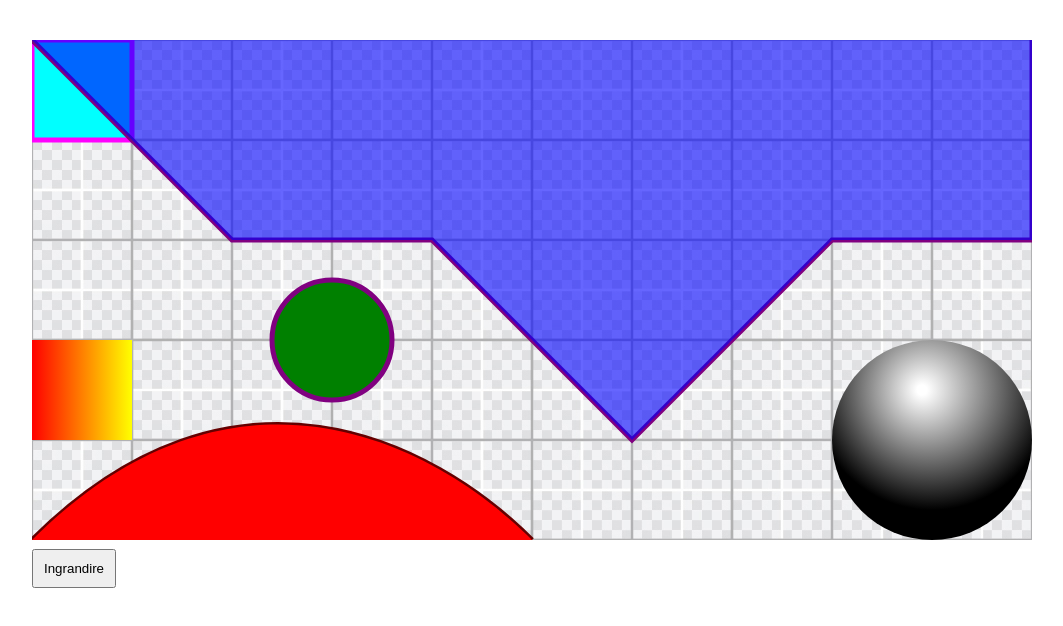
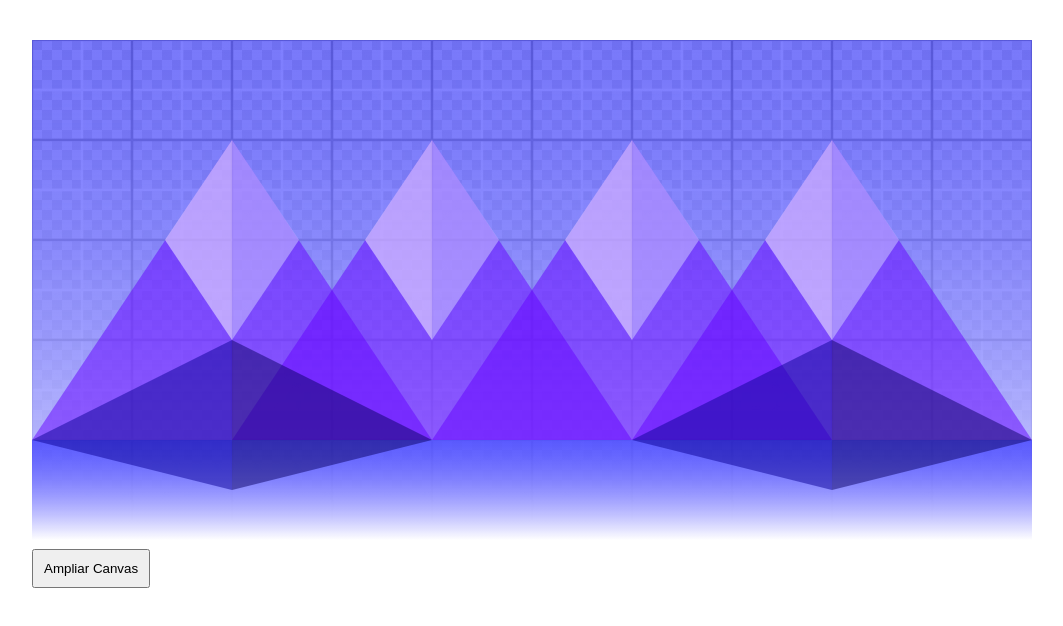
Before and after one commit to imafa82/canvasSvg, a plain HTML site: page index.html in a window 1280 px wide. Shown: the whole page, without its empty margins (108-1171 px from the left). Drawn offline with Linux system fonts and the light colour scheme.

Commit message:
Inizio creazione paesaggio con canvas

```diff
--- a/css/estilo.css
+++ b/css/estilo.css
@@ -1,49 +1,52 @@
 *{
-    margin: 0;
-    padding: 0;
-    list-style: none;
-    text-decoration: none;
+	margin:0;
+	padding:0;
+	list-style:none;
+	text-decoration:none;
 }
+
 body{
-    overflow: hidden;
+	overflow:hidden;
+}
 
+#contenedor{
+	position:relative;
+	margin:5vh auto;
+	width:1000px;
+	height:500px;
 }
+
 #lienzo{
-    background: url(../img/grid.jpg);
+	background:url(../img/grid.jpg);
+}
+
+#contenedor button{
+	display:block;
+	position: relative;
+	margin:5px 0;
+	padding:10px;
+	cursor:pointer;
 }
 
 #vertical{
-    display: none;
-    background: url(../img/grid.jpg);
+	display:none;
 }
 
-#contenitore{
-    position: relative;
-    margin: 5vh auto;
-    width: 1000px;
-    height: 500px;
+@media all and (orientation: portrait){
+
+	#contenedor{
+		display:none;
+	}
+
+	#vertical{
+		display:block;
+		position:fixed;
+		width:100%;
+		height:100vh;
+		z-index:1;
+		background:url(../img/vertical.jpg);
+		background-size:cover;
+		background-position:center;
+	}
+
 }
-
-#contenitore button{
-    display: block;
-    position: relative;
-    margin: 5px 0;
-    padding: 10px;
-    cursor: pointer;
-}
-@media all and (orientation: portrait){
-    #contenitore{
-        display: none;
-    }
-
-    #vertical{
-        display: block;
-        position: fixed;
-        width: 100%;
-        height: 100vh;
-        z-index: 1;
-        background: url(../img/vertical.jpg);
-        background-size: cover;
-        background-position: center;
-    }
-}
--- a/index.html
+++ b/index.html
@@ -7,13 +7,17 @@
 </head>
 
 <body>
-    <div id="vertical">
 
-    </div>
-    <div id="contenitore">
-        <canvas id="lienzo" width="1000px" height="500px"></canvas>
-        <button id="btnAmpliar">Ingrandire</button>
-    </div>
+<div id="vertical"></div>
+
+<div id="contenedor">
+
+	<canvas id="lienzo" width="1000px" height="500px"></canvas>
+
+	<button id="btnAmpliar" onclick="ampliar()">Ampliar Canvas</button>
+
+</div>
+
 <script  src="js/script.js"></script>
 <script  src="js/canvas.js"></script>
 </body>
--- a/js/canvas.js
+++ b/js/canvas.js
@@ -1,85 +1,146 @@
 var canvas = document.querySelector("#lienzo");
-var ctx = canvas.getContext("2d");
+var ctx = canvas.getContext('2d');
+var alfa = 0.50;
 
-/*=====================================================
-QUADRO
-======================================================*/
-// RIEMPIMENTO
-ctx.fillStyle = "cyan";
-// ctx.fillRect(x1, y1, x2, y2);
-ctx.fillRect(0, 0, 100, 100);
+//Cielo
 
-//CONTORNO
-ctx.lineWidth = 5;
-ctx.strokeStyle ="rgba(255, 0, 255, 1)";
-ctx.rect(0,0,100,100);
-ctx.stroke();
+var grd = ctx.createLinearGradient(0,0,0,600);
+grd.addColorStop(0,"rgba(0,0,255,"+alfa+")");
+grd.addColorStop(1, "white");
+ctx.fillStyle = grd;
+ctx.fillRect(0,0,1000,500);
 
-/*=====================================================
-CERCHIO
-======================================================*/
+
+//Oceano
+
+var grd2 = ctx.createLinearGradient(0,400,0,500);
+grd2.addColorStop(0,"rgba(0,0,255,"+alfa+")");
+grd2.addColorStop(1, "white");
+ctx.fillStyle = grd2;
+ctx.fillRect(0,400,1000,100);
+
+
+//Montagna 1
+ctx.beginPath();
+ctx.fillStyle = "rgba(100,0,255,"+alfa+")";
+ctx.moveTo(0,400);
+ctx.lineTo(200,100);
+ctx.lineTo(400,400);
+ctx.fill();
+
+//Montagna 2
+ctx.beginPath();
+ctx.fillStyle = "rgba(100,0,255,"+alfa+")";
+ctx.moveTo(200,400);
+ctx.lineTo(400,100);
+ctx.lineTo(600,400);
+ctx.fill();
+
+//Montagna 3
+ctx.beginPath();
+ctx.fillStyle = "rgba(100,0,255,"+alfa+")";
+ctx.moveTo(400,400);
+ctx.lineTo(600,100);
+ctx.lineTo(800,400);
+ctx.fill();
+
+//Montagna 4
+ctx.beginPath();
+ctx.fillStyle = "rgba(100,0,255,"+alfa+")";
+ctx.moveTo(600,400);
+ctx.lineTo(800,100);
+ctx.lineTo(1000,400);
+ctx.fill();
+
+// Neve Montagna 1
+ctx.beginPath();
+ctx.fillStyle = "rgba(255, 255, 255, "+alfa+")";
+ctx.moveTo(133, 200);
+ctx.lineTo(200, 100);
+ctx.lineTo(200, 300);
+ctx.fill();
 
 ctx.beginPath();
-//ctx.arc(x, y, radius, startAngle, endAngle);
-ctx.arc(300, 300, 60, 0, 2* Math.PI);
-ctx.fillStyle = "green";
+ctx.fillStyle = "rgba(210, 210, 255, "+alfa+")";
+ctx.moveTo(200, 300);
+ctx.lineTo(200, 100);
+ctx.lineTo(267, 200);
 ctx.fill();
 
-//CONTORNO CERCHIO
-ctx.lineWidth = 5;
-ctx.strokeStyle ="purple";
-ctx.stroke();
-
-/*=====================================================
-LINEAS
-======================================================*/
+// Neve Montagna 2
+ctx.beginPath();
+ctx.fillStyle = "rgba(255, 255, 255, "+alfa+")";
+ctx.moveTo(333, 200);
+ctx.lineTo(400, 100);
+ctx.lineTo(400, 300);
+ctx.fill();
 
 ctx.beginPath();
-ctx.moveTo(0, 0);
-ctx.lineTo(200, 200);
-ctx.lineTo(400, 200);
-ctx.lineTo(600, 400);
-ctx.lineTo(800, 200);
-ctx.lineTo(1000, 200);
-ctx.lineTo(1000, 0);
-// Contorno linea
-ctx.lineWidth = 5;
-ctx.stroke();
-//Riempimento linea
-ctx.fillStyle = "rgba(0,0,255,.6)";
+ctx.fillStyle = "rgba(210, 210, 255, "+alfa+")";
+ctx.moveTo(400, 300);
+ctx.lineTo(400, 100);
+ctx.lineTo(467, 200);
 ctx.fill();
 
-/*=====================================================
-CURVA
-======================================================*/
+// Neve Montagna 3
+ctx.beginPath();
+ctx.fillStyle = "rgba(255, 255, 255, "+alfa+")";
+ctx.moveTo(533, 200);
+ctx.lineTo(600, 100);
+ctx.lineTo(600, 300);
+ctx.fill();
 
 ctx.beginPath();
-ctx.moveTo(0,500);
-
-ctx.bezierCurveTo(200,300, 400, 400, 500, 500);
-
-// Contorno curva
-ctx.lineWidth = 5;
-ctx.strokeStyle = 'rgba(100,0,0,1)';
-ctx.stroke();
-
-//Riempimento curva
-ctx.fillStyle = 'rgba(255,0,0,1)';
+ctx.fillStyle = "rgba(210, 210, 255, "+alfa+")";
+ctx.moveTo(600, 300);
+ctx.lineTo(600, 100);
+ctx.lineTo(667, 200);
 ctx.fill();
 
-/*=====================================================
-GRADIENTE
-======================================================*/
-var grd = ctx.createLinearGradient(0,300,100,300);
-grd.addColorStop(0, "red");
-grd.addColorStop(1, "yellow");
-ctx.fillStyle = grd;
-ctx.fillRect(0,300, 100, 100);
+// Neve Montagna 4
+ctx.beginPath();
+ctx.fillStyle = "rgba(255, 255, 255, "+alfa+")";
+ctx.moveTo(733, 200);
+ctx.lineTo(800, 100);
+ctx.lineTo(800, 300);
+ctx.fill();
 
-var grd2 = ctx.createRadialGradient(890,350, 5, 900, 350, 120);
-grd2.addColorStop(0, "white");
-grd2.addColorStop(1, "black");
 ctx.beginPath();
-ctx.arc(900, 400, 100, 0, 7);
-ctx.fillStyle = grd2;
+ctx.fillStyle = "rgba(210, 210, 255, "+alfa+")";
+ctx.moveTo(800, 300);
+ctx.lineTo(800, 100);
+ctx.lineTo(867, 200);
 ctx.fill();
+
+
+//Monte 1
+
+ctx.beginPath();
+ctx.fillStyle = "rgba(10, 0, 150, "+alfa+")";
+ctx.moveTo(0,400);
+ctx.lineTo(200,300);
+ctx.lineTo(200,450);
+ctx.fill();
+
+ctx.beginPath();
+ctx.fillStyle = "rgba(10, 0, 100, "+alfa+")";
+ctx.moveTo(200,450);
+ctx.lineTo(200,300);
+ctx.lineTo(400,400);
+ctx.fill();
+
+//Monte 2
+
+ctx.beginPath();
+ctx.fillStyle = "rgba(10, 0, 150, "+alfa+")";
+ctx.moveTo(600,400);
+ctx.lineTo(800,300);
+ctx.lineTo(800,450);
+ctx.fill();
+
+ctx.beginPath();
+ctx.fillStyle = "rgba(10, 0, 100, "+alfa+")";
+ctx.moveTo(800,450);
+ctx.lineTo(800,300);
+ctx.lineTo(1000,400);
+ctx.fill();
--- a/js/script.js
+++ b/js/script.js
@@ -1,46 +1,43 @@
-var contenitore = document.querySelector("#contenitore");
+var contenedor = document.querySelector("#contenedor");
 var ampliarLienzo = document.querySelector("#lienzo");
-var btnAmpliar = document.querySelector('#btnAmpliar');
-var ampliarControl = true;
-btnAmpliar.onclick = controlAmpliar;
+var btnAmpliar = document.querySelector("#btnAmpliar");
 
-function controlAmpliar(){
-    if(ampliarControl){
-        ampliar();
-    } else {
-        reducir();
-    }
-}
 function ampliar(){
-    contenitore.style.width = "100%";
-    contenitore.style.height = "100vh";
-    contenitore.style.margin = "0";
+
+	contenedor.style.width="100%";
+	contenedor.style.height="100vh";
+	contenedor.style.margin="0";
 
 	ampliarLienzo.style.width = "100%";
 	ampliarLienzo.style.height = "100vh";
 	ampliarLienzo.style.backgroundSize = "cover";
 	ampliarLienzo.style.backgroundRepeat = "no-repeat";
 
-    btnAmpliar.innerHTML = "Ridurre Canvas";
+	btnAmpliar.innerHTML = "Reducir Canvas";
 	btnAmpliar.style.position = "fixed";
 	btnAmpliar.style.top = "10px";
 	btnAmpliar.style.left = "10px";
 	btnAmpliar.style.zIndex = "1";
-    ampliarControl = false;
+
+	btnAmpliar.setAttribute("onClick","reducir()");
+
 }
 
 function reducir(){
-    contenitore.style.width = "1000px";
-    contenitore.style.height = "500px";
-    contenitore.style.margin = "5vh auto";
+
+	contenedor.style.width = "1000px";
+	contenedor.style.height = "500px";
+	contenedor.style.margin = "5vh auto";
 
 	ampliarLienzo.style.width = "1000px";
 	ampliarLienzo.style.height = "500px";
 
-    btnAmpliar.innerHTML = "Ingrandire Canvas";
+	btnAmpliar.innerHTML = "Ampliar Canvas";
 	btnAmpliar.style.position = "relative";
 	btnAmpliar.style.top = "0";
 	btnAmpliar.style.left = "0";
 	btnAmpliar.style.zIndex = "0";
-    ampliarControl = true;
+
+	btnAmpliar.setAttribute("onClick","ampliar()");
+
 }
```
Also changed, not shown: img/paisaje.jpg (added), 1 other file. Lines whose indentation alone changed are shown as unchanged.
